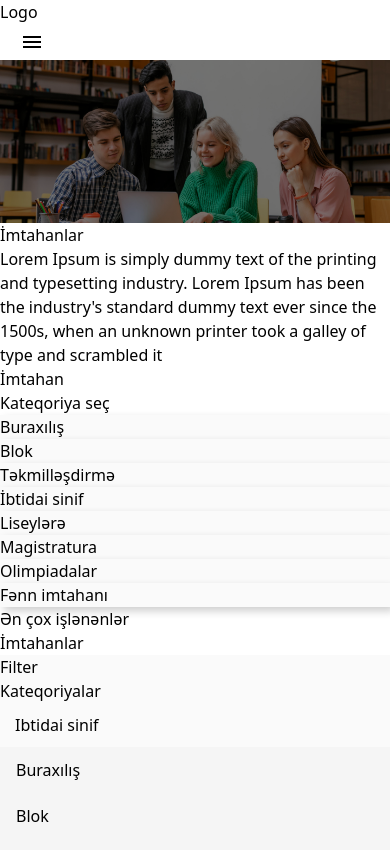
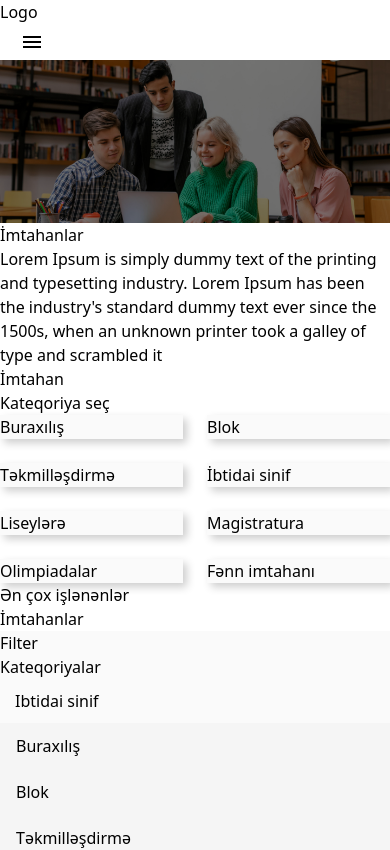
Before and after one commit to xayalahmad/166Tech_task, a React (Vite) app: page / in a window 390 px wide. Shown: the top 850 px of the page. Built offline with nearby package versions, Linux system fonts and the light colour scheme; the HTML template or start-up script is replaced by a standard one.

Commit message:
style(TASK-2): update responsive design

```diff
--- a/src/components/main/ExamCategory/index.tsx
+++ b/src/components/main/ExamCategory/index.tsx
@@ -1,3 +1,4 @@
+import Grid from '@mui/material/Grid';
 import Box from '@mui/material/Box';
 export default function ExamCategory() {
     return (
@@ -9,32 +10,77 @@ export default function ExamCategory() {
                         Kateqoriya seç
                     </div>
                 </div>
-                <div className="flex flex-wrap gap-4     mt-10 justify-center md:justify-center">
-                    <Box sx={{ backgroundColor: '#fafafa', boxShadow: '4px 4px 8px rgba(0, 0, 0, 0.2)' }} className=" h-24 flex items-center justify-center w-44 whitespace-nowrap text-base font-semibold rounded-xl">
+                <Box className='mt-10'>
+                    <Grid container spacing={3} className=''>
+                        <Grid item xs={6} sm={4} xl={3}>
+                            <Box sx={{ backgroundColor: '#fafafa', boxShadow: '4px 4px 8px rgba(0, 0, 0, 0.2)' }} className=" h-24 flex items-center justify-center min-w-32 whitespace-nowrap text-base font-semibold rounded-xl">
+                                Buraxılış
+                            </Box>
+                        </Grid>
+                        <Grid item xs={6} sm={4} xl={3}>
+                            <Box sx={{ backgroundColor: '#fafafa', boxShadow: '4px 4px 8px rgba(0, 0, 0, 0.2)' }} className=" h-24 flex items-center justify-center min-w-32 whitespace-nowrap text-base font-semibold rounded-xl">
+                                Blok
+                            </Box>
+                        </Grid>
+                        <Grid item xs={6} sm={4} xl={3}>
+                            <Box sx={{ backgroundColor: '#fafafa', boxShadow: '4px 4px 8px rgba(0, 0, 0, 0.2)' }} className=" h-24 flex items-center justify-center min-w-32 whitespace-nowrap text-base font-semibold rounded-xl">
+                                Təkmilləşdirmə
+                            </Box>
+                        </Grid>
+                        <Grid item xs={6} sm={4} xl={3}>
+                            <Box sx={{ backgroundColor: '#fafafa', boxShadow: '4px 4px 8px rgba(0, 0, 0, 0.2)' }} className=" h-24 flex items-center justify-center min-w-32 whitespace-nowrap text-base font-semibold rounded-xl">
+                                İbtidai sinif
+                            </Box>
+                        </Grid>
+                        <Grid item xs={6} sm={4} xl={3}>
+                            <Box sx={{ backgroundColor: '#fafafa', boxShadow: '4px 4px 8px rgba(0, 0, 0, 0.2)' }} className=" h-24 flex items-center justify-center min-w-32 whitespace-nowrap text-base font-semibold rounded-xl">
+                                Liseylərə
+                            </Box>
+                        </Grid>
+                        <Grid item xs={6} sm={4} xl={3}>
+                            <Box sx={{ backgroundColor: '#fafafa', boxShadow: '4px 4px 8px rgba(0, 0, 0, 0.2)' }} className=" h-24 flex items-center justify-center min-w-32 whitespace-nowrap text-base font-semibold rounded-xl">
+                                Magistratura
+                            </Box>
+                        </Grid>
+                        <Grid item xs={6} sm={4} xl={3}>
+                            <Box sx={{ backgroundColor: '#fafafa', boxShadow: '4px 4px 8px rgba(0, 0, 0, 0.2)' }} className=" h-24 flex items-center justify-center min-w-32 whitespace-nowrap text-base font-semibold rounded-xl">
+                                Olimpiadalar
+                            </Box>
+                        </Grid>
+                        <Grid item xs={6} sm={4} xl={3}>
+                            <Box sx={{ backgroundColor: '#fafafa', boxShadow: '4px 4px 8px rgba(0, 0, 0, 0.2)' }} className=" h-24 flex items-center justify-center min-w-32 whitespace-nowrap text-base font-semibold rounded-xl">
+                                Fənn imtahanı
+                            </Box>
+                        </Grid>
+
+                    </Grid>
+                </Box>
+                {/* <div className="flex flex-wrap gap-4     mt-10 justify-center md:justify-center">
+                    <Box sx={{ backgroundColor: '#fafafa', boxShadow: '4px 4px 8px rgba(0, 0, 0, 0.2)' }} className=" h-24 flex items-center justify-center min-w-32 whitespace-nowrap text-base font-semibold rounded-xl">
                         Buraxılış
                     </Box>
-                    <Box sx={{ backgroundColor: '#fafafa', boxShadow: '4px 4px 8px rgba(0, 0, 0, 0.2)' }} className=" h-24 flex items-center justify-center w-44 whitespace-nowrap text-base font-semibold rounded-xl">
+                    <Box sx={{ backgroundColor: '#fafafa', boxShadow: '4px 4px 8px rgba(0, 0, 0, 0.2)' }} className=" h-24 flex items-center justify-center min-w-32 whitespace-nowrap text-base font-semibold rounded-xl">
                         Blok
                     </Box>
-                    <Box sx={{ backgroundColor: '#fafafa', boxShadow: '4px 4px 8px rgba(0, 0, 0, 0.2)' }} className=" h-24 flex items-center justify-center w-44 whitespace-nowrap text-base font-semibold rounded-xl">
+                    <Box sx={{ backgroundColor: '#fafafa', boxShadow: '4px 4px 8px rgba(0, 0, 0, 0.2)' }} className=" h-24 flex items-center justify-center min-w-32 whitespace-nowrap text-base font-semibold rounded-xl">
                         Təkmilləşdirmə
                     </Box>
-                    <Box sx={{ backgroundColor: '#fafafa', boxShadow: '4px 4px 8px rgba(0, 0, 0, 0.2)' }} className=" h-24 flex items-center justify-center w-44 whitespace-nowrap text-base font-semibold rounded-xl">
+                    <Box sx={{ backgroundColor: '#fafafa', boxShadow: '4px 4px 8px rgba(0, 0, 0, 0.2)' }} className=" h-24 flex items-center justify-center min-w-32 whitespace-nowrap text-base font-semibold rounded-xl">
                         İbtidai sinif
                     </Box>
-                    <Box sx={{ backgroundColor: '#fafafa', boxShadow: '4px 4px 8px rgba(0, 0, 0, 0.2)' }} className=" h-24 flex items-center justify-center w-44 whitespace-nowrap text-base font-semibold rounded-xl">
+                    <Box sx={{ backgroundColor: '#fafafa', boxShadow: '4px 4px 8px rgba(0, 0, 0, 0.2)' }} className=" h-24 flex items-center justify-center min-w-32 whitespace-nowrap text-base font-semibold rounded-xl">
                         Liseylərə
                     </Box>
-                    <Box sx={{ backgroundColor: '#fafafa', boxShadow: '4px 4px 8px rgba(0, 0, 0, 0.2)' }} className=" h-24 flex items-center justify-center w-44 whitespace-nowrap text-base font-semibold rounded-xl">
+                    <Box sx={{ backgroundColor: '#fafafa', boxShadow: '4px 4px 8px rgba(0, 0, 0, 0.2)' }} className=" h-24 flex items-center justify-center min-w-32 whitespace-nowrap text-base font-semibold rounded-xl">
                         Magistratura
                     </Box>
-                    <Box sx={{ backgroundColor: '#fafafa', boxShadow: '4px 4px 8px rgba(0, 0, 0, 0.2)' }} className=" h-24 flex items-center justify-center w-44 whitespace-nowrap text-base font-semibold rounded-xl">
+                    <Box sx={{ backgroundColor: '#fafafa', boxShadow: '4px 4px 8px rgba(0, 0, 0, 0.2)' }} className=" h-24 flex items-center justify-center min-w-32 whitespace-nowrap text-base font-semibold rounded-xl">
                         Olimpiadalar
                     </Box>
-                    <Box sx={{ backgroundColor: '#fafafa', boxShadow: '4px 4px 8px rgba(0, 0, 0, 0.2)' }} className=" h-24 flex items-center justify-center w-44 whitespace-nowrap text-base font-semibold rounded-xl">
+                    <Box sx={{ backgroundColor: '#fafafa', boxShadow: '4px 4px 8px rgba(0, 0, 0, 0.2)' }} className=" h-24 flex items-center justify-center min-w-32 whitespace-nowrap text-base font-semibold rounded-xl">
                         Fənn imtahanı
                     </Box>
-                </div>
+                </div> */}
             </div>
         </>
     )
```
